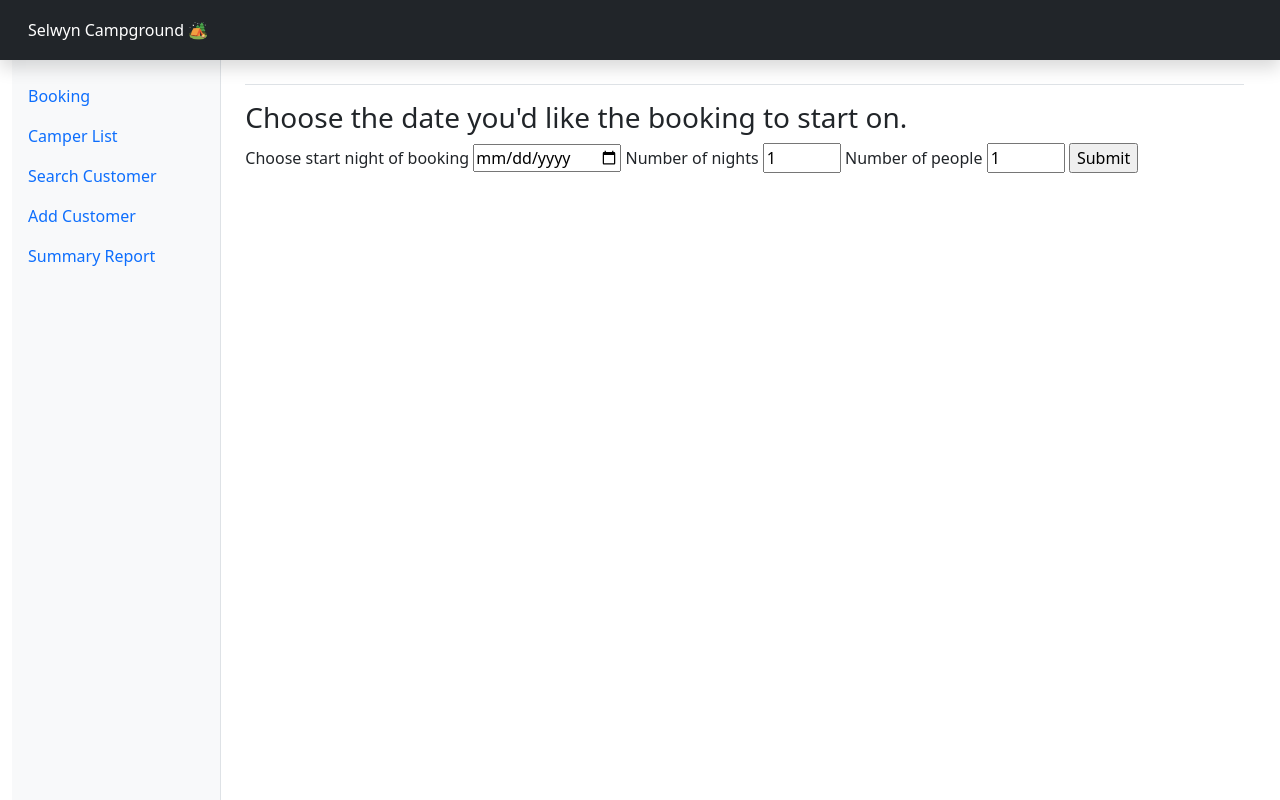
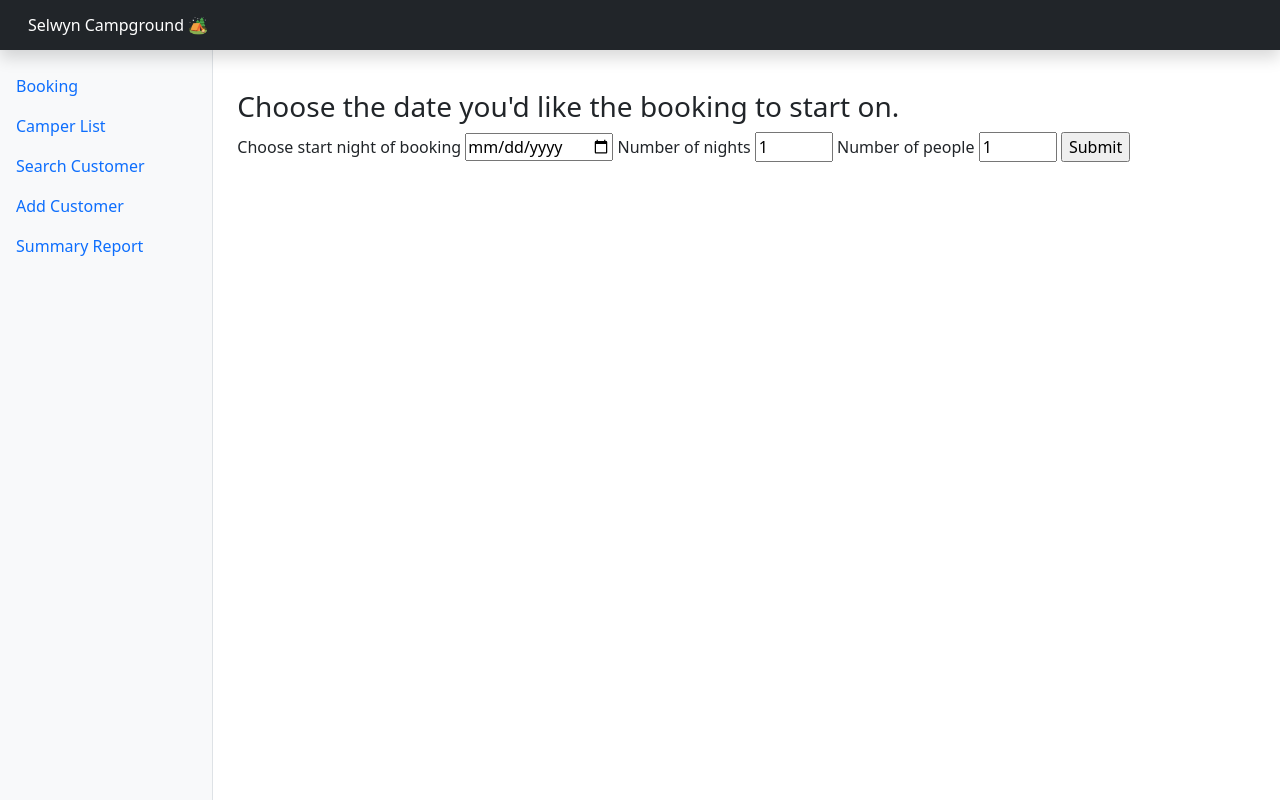
Before and after one commit to TaiJoLo/scg, a Flask app: page /booking in a window 1280 px wide. Run offline with Flask 3, Linux system fonts and the light colour scheme.

Commit message:
style: fix left gap of sidebar and remove unnecessary items

```diff
--- a/templates/base.html
+++ b/templates/base.html
@@ -13,10 +13,7 @@
   </head>
 
   <body class="d-flex flex-column min-vh-100">
-    <nav
-      class="navbar sticky-top bg-dark flex-md-nowrap p-0 shadow"
-      style="height: 60px"
-    >
+    <nav class="navbar sticky-top bg-dark flex-md-nowrap p-0 shadow py-2">
       <div class="container-fluid">
         <a
           class="navbar-brand col-md-3 col-lg-2 me-0 px-3 fs-6 text-white"
@@ -25,9 +22,12 @@
         >
       </div>
     </nav>
-    <div class="container-fluid flex-grow-1 d-flex">
-      <div class="bg-body-tertiary border-end col-md-3 col-lg-2 p-0">
+    <div class="container-fluid flex-grow-1 d-flex p-0">
+      <div
+        class="bg-body-tertiary border-end col-md-3 col-lg-2 p-0 d-flex flex-column"
+      >
         <div class="d-flex flex-column p-0 pt-lg-3 overflow-y-auto h-100">
+          <div class="offcanvas-header"></div>
           <div class="offcanvas-body flex-grow-1 d-flex flex-column">
             <ul class="nav flex-column">
               <li class="nav-item">
@@ -35,44 +35,51 @@
                   class="nav-link d-flex align-items-center gap-2 {% if request.path == url_for('booking') %}active{% endif %}"
                   aria-current="page"
                   href="{{ url_for('booking') }}"
-                  >Booking</a
                 >
+                  Booking
+                </a>
               </li>
               <li class="nav-item">
                 <a
                   class="nav-link d-flex align-items-center gap-2 {% if request.path == url_for('campers') %}active{% endif %}"
                   href="{{ url_for('campers') }}"
-                  >Camper List</a
                 >
+                  Camper List
+                </a>
               </li>
               <li class="nav-item">
                 <a
                   class="nav-link d-flex align-items-center gap-2 {% if request.path == url_for('search_customer') %}active{% endif %}"
                   href="{{ url_for('search_customer') }}"
-                  >Search Customer</a
                 >
+                  Search Customer
+                </a>
               </li>
               <li class="nav-item">
                 <a
                   class="nav-link d-flex align-items-center gap-2 {% if request.path == url_for('editcustomer') %}active{% endif %}"
                   href="{{ url_for('editcustomer') }}"
-                  >Add Customer</a
                 >
+                  Add Customer
+                </a>
               </li>
               <li class="nav-item">
                 <a
                   class="nav-link d-flex align-items-center gap-2 {% if request.path == url_for('customerlist') %}active{% endif %}"
                   href="{{ url_for('customerlist') }}"
-                  >Summary Report</a
                 >
+                  Summary Report
+                </a>
               </li>
             </ul>
           </div>
         </div>
       </div>
-      <main class="col-md-9 ms-sm-auto col-lg-10 px-md-4 d-flex flex-column">
+      <main
+        class="col-md-9 ms-sm-auto col-lg-10 px-md-4 d-flex flex-column h-100"
+      >
         <div
-          class="d-flex justify-content-between flex-wrap flex-md-nowrap align-items-center pt-3 pb-2 mb-3 border-bottom"
+          class="d-flex justify-content-between flex-wrap flex-md-nowrap align-items-center pt-3 pb-2 mb-3"
         >
           <header>{% block header %}{% endblock %}</header>
         </div>
```
